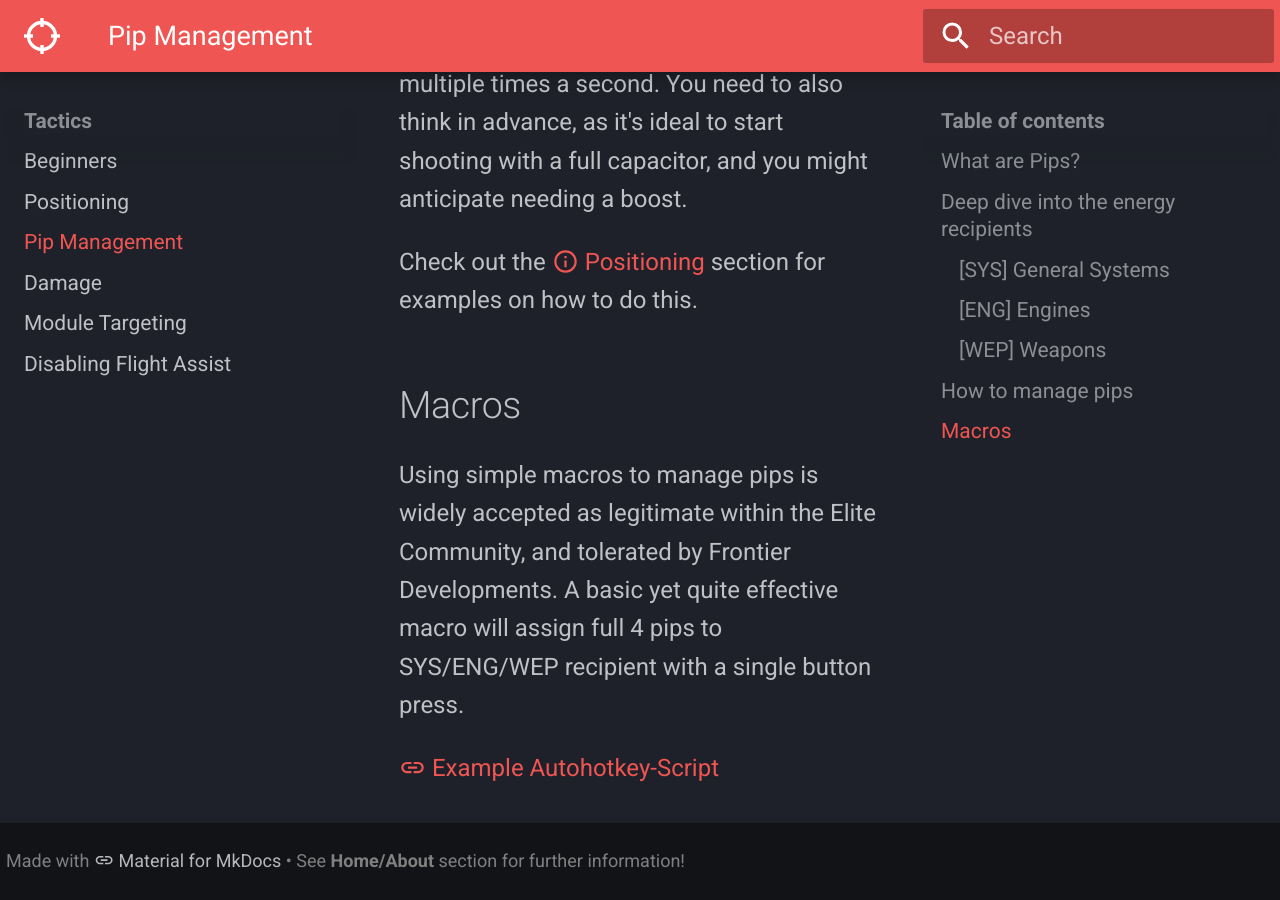
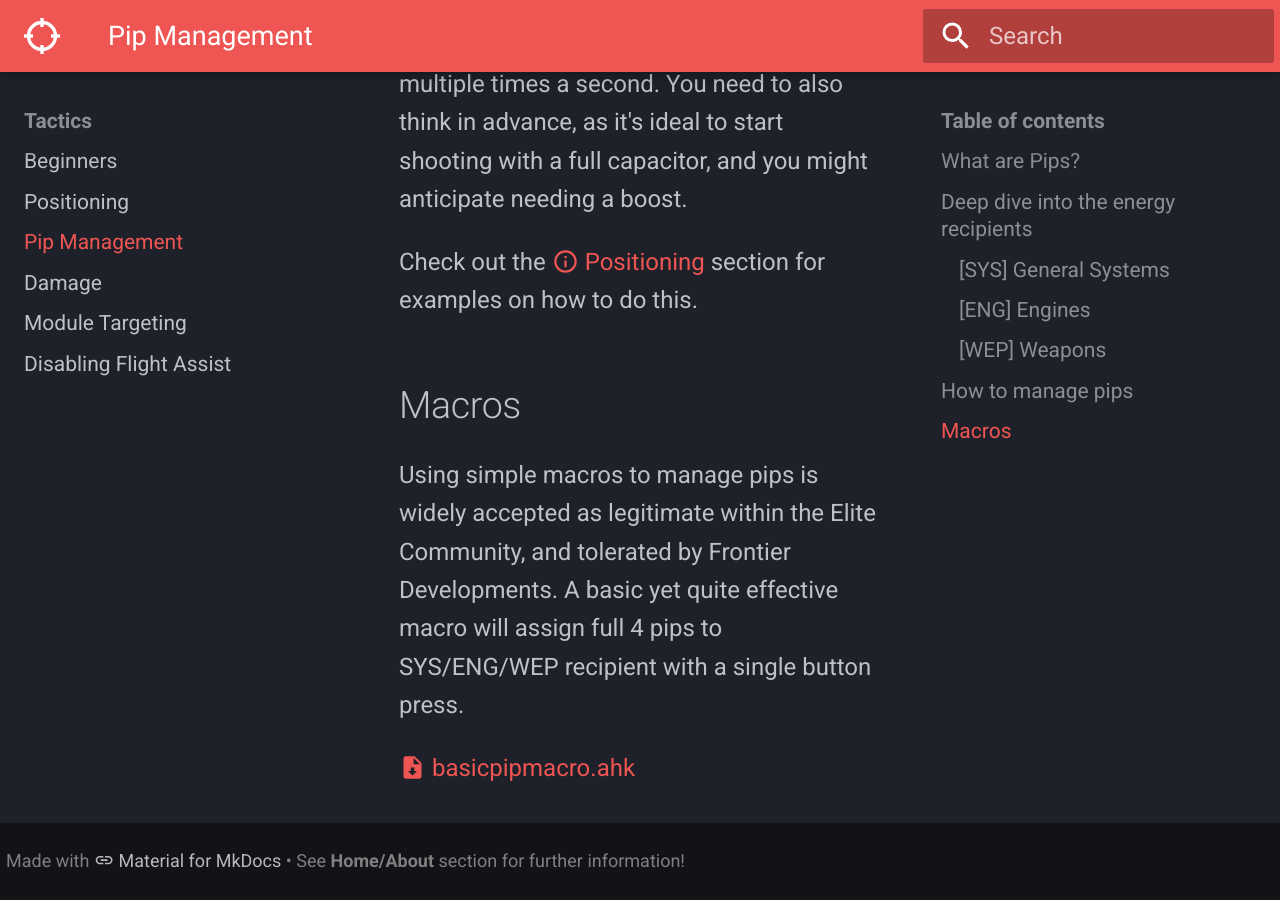
Before and after one commit to BrainProtest/ed-pve-combat, an MkDocs documentation site: the page built from docs/tactics/pips.md, in a window 1280 px wide and 900 px high, scrolled down 3093 px. Built offline with MkDocs 1.6.1 and Material for MkDocs 9.7.7, drawn with Linux system fonts in a browser that asks for light colours.

Commit message:
Fixed links in Pip Management Section

```diff
--- a/docs/tactics/pips.md
+++ b/docs/tactics/pips.md
@@ -35,10 +35,10 @@
 
 Your goal as a pilot is to make optimal use of your distributor energy by directing it where it is needed most currently. However it is very important not to neglect secondary effects here. In normal combat engagements this will usually require full pip reassignments atleast every couple of seconds and up to multiple times a second. You need to also think in advance, as it's ideal to start shooting with a full capacitor, and you might anticipate needing a boost.
 
-Check out the [:material-information-outline: Positioning](../overview#positioning) section for examples on how to do this.
+Check out the [:material-information-outline: Positioning](../positioning) section for examples on how to do this.
 
 ## Macros
 
 Using simple macros to manage pips is widely accepted as legitimate within the Elite Community, and tolerated by Frontier Developments. A basic yet quite effective macro will assign full 4 pips to SYS/ENG/WEP recipient with a single button press.
 
-[:material-link: Example Autohotkey-Script](https://drive.google.com/file/d/1A7vqnYS2I8wx_2ZqXQiRmLJpYooTWto9/view)
+[:material-file-download: basicpipmacro.ahk](../../files/basicpipmacro.ahk)
```
